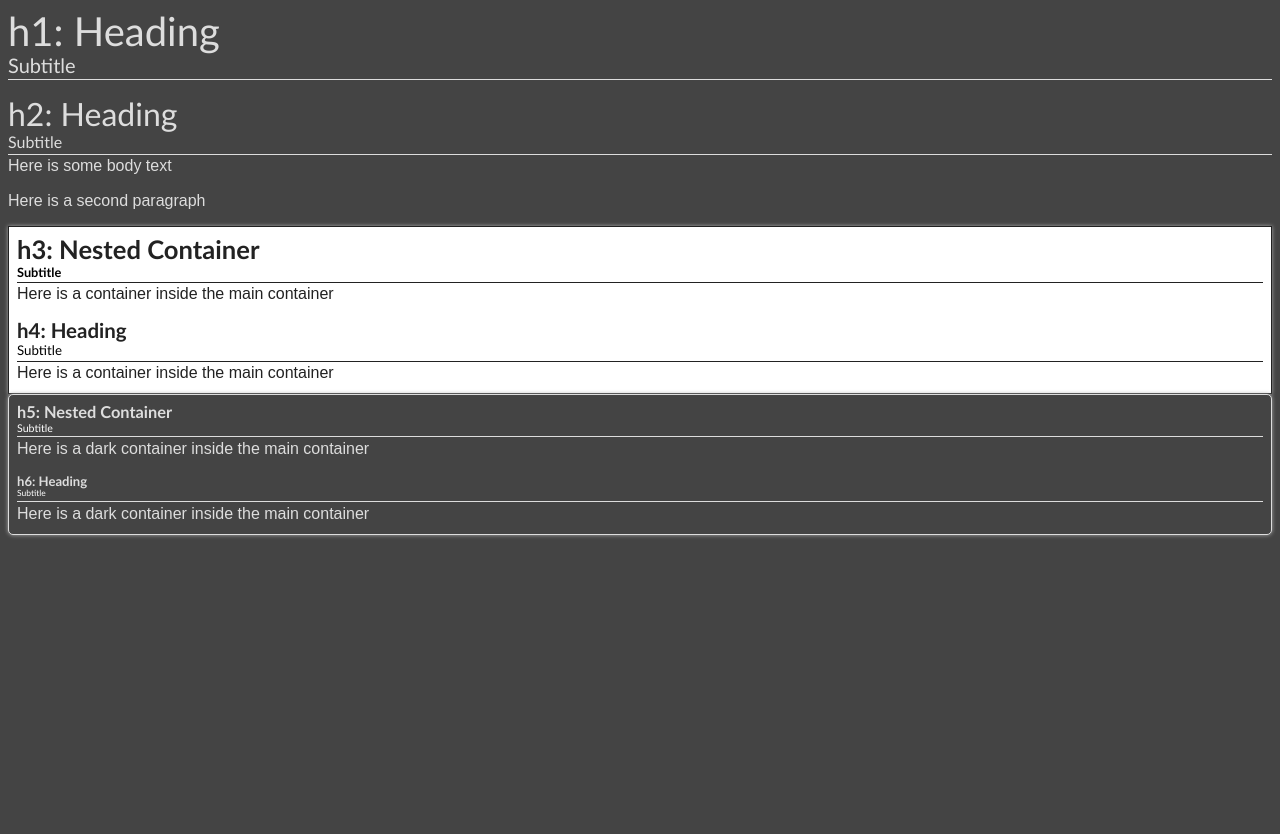
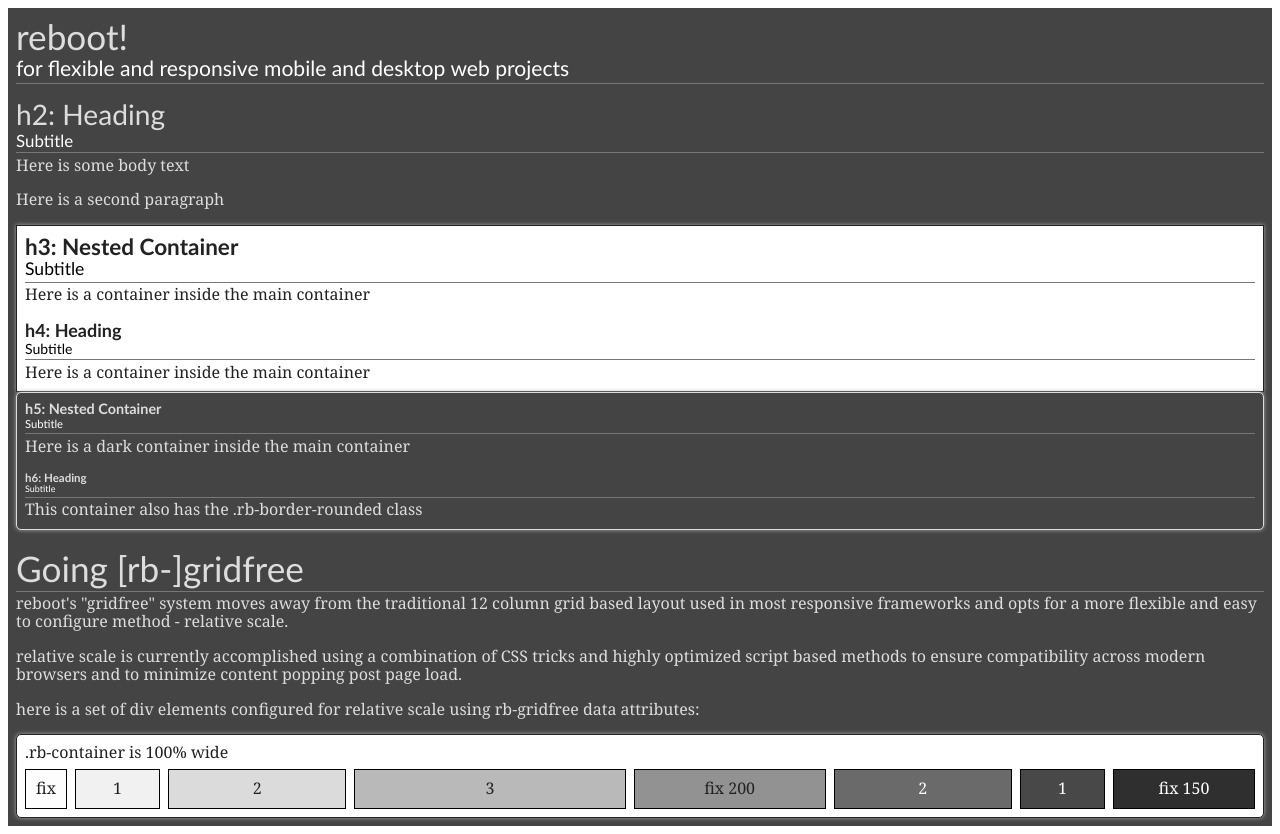
Before and after one commit to mikeschuld/reboot, a website: page index.htm in a window 1280 px wide. Before the commit the page ends 800 px from the top, so only its background shows below. Drawn offline with nearby package versions, Linux system fonts and the light colour scheme.

Commit message:
Initial gridfree code in place including active resizing. Needs optimization if possible

```diff
--- a/Gruntfile.js
+++ b/Gruntfile.js
@@ -5,7 +5,22 @@ module.exports = function(grunt) {
 		sass: {
 			dist: {
 				files: {
-					'css/rb-core.css': 'sass/rb-core.scss'
+					'css/rb-core.css': 'sass/rb-core.scss',
+					'css/rb-gridfree.css': 'sass/rb-gridfree.scss'
+				}
+			}
+		},
+
+		cssmin: {
+			options: {
+				shorthandCompacting: false,
+				roundingPrecision: -1
+			},
+			target: {
+				files: {
+					'css/normalize.min.css': ['node_modules/normalize.css/normalize.css'],
+					'css/rb-core.min.css': ['css/rb-core.css'],
+					'css/rb-gridfree.min.css': ['css/rb-gridfree.css']
 				}
 			}
 		},
@@ -13,12 +28,14 @@ module.exports = function(grunt) {
 		watch: {
 			css: {
 				files: '**/*.scss',
-				tasks: ['sass']
+				tasks: ['sass', 'cssmin']
 			}
 		}
 	});
 
 	grunt.loadNpmTasks('grunt-contrib-sass');
+	grunt.loadNpmTasks('grunt-contrib-cssmin');
 	grunt.loadNpmTasks('grunt-contrib-watch');
+
 	grunt.registerTask('default', ['watch']);
 }
--- a/index.htm
+++ b/index.htm
@@ -3,14 +3,32 @@
 	<head>
 		<meta charset="UTF-8">
 		<title>reboot</title>
-		<link rel="stylesheet" href="css/normalize.css" />
-		<link rel="stylesheet" href="css/rb-core.css" />
+		<link rel="stylesheet" href="css/normalize.min.css" />
+		<link rel="stylesheet" href="css/rb-core.min.css" />
+		<link rel="stylesheet" href="css/rb-gridfree.min.css" />
+		<style type="text/css">
+			main {
+				height: 100%;
+				display: block;
+			}
+			.rb-gridfree > div {
+				height: 40px;
+				border: 1px solid black;
+				box-sizing: border-box;
+				text-align: center;
+				line-height: 36px;
+			}
+		</style>
+		<script src="https://code.jquery.com/jquery-3.1.1.min.js"
+			integrity="sha256-hVVnYaiADRTO2PzUGmuLJr8BLUSjGIZsDYGmIJLv2b8="
+			crossorigin="anonymous"></script>
+		<script src="js/rb-gridfree.js"></script>
 	</head>
-	<body class="rb-container-dark">
-		<main>
+	<body class="rb-container">
+		<main class="rb-container-dark">
 			<h1>
-				h1: Heading
-				<span>Subtitle</span>
+				reboot!
+				<span>for flexible and responsive mobile and desktop web projects</span>
 			</h1>
 			<h2>
 				h2: Heading
@@ -47,8 +65,31 @@
 					<span>Subtitle</span>
 				</h6>
 				<p>
-					Here is a dark container inside the main container
+					This container also has the .rb-border-rounded class
 				</p>
+			</div>
+			<h1>Going [rb-]gridfree</h1>
+			<p>
+				reboot's "gridfree" system moves away from the traditional 12 column grid based layout used in most responsive frameworks and opts
+				for a more flexible and easy to configure method - relative scale.
+			</p>
+			<p>
+				relative scale is currently accomplished using a combination of CSS tricks and highly optimized script based methods to ensure
+				compatibility across modern browsers and to minimize content popping post page load.
+			</p>
+			<p>
+				here is a set of div elements configured for relative scale using rb-gridfree data attributes:
+			</p>
+			<div class="rb-container rb-border-rounded rb-gridfree">
+				<p data-rb-gf-all>.rb-container is 100% wide</p>
+				<div data-rb-gf-fix="50" style="background: rgb(253,253,253)">fix 50</div>
+				<div data-rb-gf-rel="1" style="background: rgb(241,241,241)">1</div>
+				<div data-rb-gf-rel="2" style="background: rgb(219,219,219)">2</div>
+				<div data-rb-gf-rel="3" style="background: rgb(185,185,185)">3</div>
+				<div data-rb-gf-fix="200" style="background: rgb(146,146,146)">fix 200</div>
+				<div data-rb-gf-rel="2" style="background: rgb(106,106,106); color: white;">2</div>
+				<div data-rb-gf-rel="1" style="background: rgb(72,72,72); color: white;">1</div>
+				<div data-rb-gf-fix="150" style="background: rgb(47,47,47); color: white;">fix 150</div>
 			</div>
 		</main>
 	</body>
--- /dev/null
+++ b/js/rb-gridfree.js
@@ -0,0 +1,76 @@
+var rb_gridfree = function($container) {
+    this.$container = $container;
+}
+
+rb_gridfree.prototype.initialize = function() {
+    this.$blocks = this.$container.find("[data-rb-gf-fix],[data-rb-gf-rel]");
+    console.log(`rb: initializing ${this.$blocks.length} blocks`);
+
+    var fixedTotal = 0;
+    var relativeTotal = 0;
+
+    this.$blocks.filter(function() {
+        return $(this).data("rb-gf-fix");
+    }).each(function(b, block){
+        fixedTotal += $(block).data("rb-gf-fix");
+    });
+
+    this.fixedTotal = fixedTotal;
+
+    this.$blocks.filter(function() {
+        return $(this).data("rb-gf-rel");
+    }).each(function(b, block){
+        relativeTotal += $(block).data("rb-gf-rel");
+    });
+
+    this.relativeTotal = relativeTotal;
+
+    this.$blocks.filter(function() {
+        return $(this).data("rb-gf-rel");
+    }).each(function(b, block){
+        var rel = $(block).data("rb-gf-rel");
+        var fix = $(block).data("rb-gf-fix");
+
+        $(block).data("rb-gf-rel-pct", rel / relativeTotal);
+    });
+
+    console.log(`rb: found ${fixedTotal} fix and ${relativeTotal} rel`)
+
+    this.resize();
+
+    return this;
+}
+
+ rb_gridfree.prototype.resize = function() {
+    var pctScaler = (this.$container.width() - this.fixedTotal) / this.$container.width();
+
+    this.$blocks.each(function(b, block) {
+        var pct = $(block).data("rb-gf-rel-pct") * pctScaler * 100;
+        var fix = $(block).data("rb-gf-fix");
+        var margin = $(block).css("margin")
+
+        var width = `0px - 2 * ${margin}`;
+
+        if (pct) {
+            width += ` + ${pct}%`;
+        }
+
+        if (fix) {
+            width += ` + ${fix}px`;
+        }
+
+        $(block).css("width", `calc(${width})`);
+    });
+}
+
+
+$(function(){
+    $(".rb-gridfree").each(function(){
+        var gridfree = new rb_gridfree($(this));
+        gridfree.initialize();
+
+        $(window).on('resize', function(){
+            gridfree.resize();
+        });
+    });
+});
--- a/package.json
+++ b/package.json
@@ -6,7 +6,10 @@
   "devDependencies": {
     "grunt": "~1.0.1",
     "grunt-contrib-sass": "~1.0.0",
-    "grunt-contrib-watch": "~1.0.0"
+    "grunt-contrib-watch": "~1.0.0",
+    "jquery": "~3.1.1",
+    "grunt-contrib-cssmin": "~1.0.2",
+    "normalize.css": "~5.0.0"
   },
   "repository": {
     "type": "git",
--- a/sass/_colors.scss
+++ b/sass/_colors.scss
@@ -19,7 +19,7 @@ $color-border-shadow-dark: #aaa;
 	color: $color;
 
 	> h1, > h2, > h3, > h4, > h5, > h6 {
-		border-color: $headings-border;
+		border-bottom: 1px solid $headings-border;
 		color: $headings-color;
 
 		span {
--- /dev/null
+++ b/sass/_common.scss
@@ -0,0 +1 @@
+$content-padding: 0.5em;
--- a/sass/_fonts.scss
+++ b/sass/_fonts.scss
@@ -1,13 +1,16 @@
+$font-content-size: 16px;
+
+$font-content: Georgia, "Times New Roman", Times, serif;
 $font-headings: "Trebuchet MS", Helvetica, sans-serif;
 
-$font-headings-h1-size: 2.5em;
+$font-headings-h1-size: 2.2em;
 $font-headings-h2-size: $font-headings-h1-size * 0.8;
 $font-headings-h3-size: $font-headings-h2-size * 0.8;
 $font-headings-h4-size: $font-headings-h3-size * 0.8;
 $font-headings-h5-size: $font-headings-h4-size * 0.8;
 $font-headings-h6-size: $font-headings-h5-size * 0.8;
 
-$font-headings-size-span: 0.5em;
+$font-headings-size-span: 0.6em;
 
 @mixin heading-font($size) {
 	font-family: $font-headings;
@@ -19,6 +22,9 @@ $font-headings-size-span: 0.5em;
 }
 
 .rb-container, .rb-container-dark {
+	font-family: $font-content;
+	font-size: $font-content-size;
+
 	h1 { @include heading-font($font-headings-h1-size); }
 	h2 { @include heading-font($font-headings-h2-size); }
 	h3 { @include heading-font($font-headings-h3-size); }
@@ -30,7 +36,7 @@ $font-headings-size-span: 0.5em;
 		font-weight: normal;
 	}
 
-	h4, h5, h6 {
+	h3, h4, h5, h6 {
 		span {
 			font-size: $font-headings-size-span * 1.3;
 			font-weight: normal;
--- a/sass/rb-core.scss
+++ b/sass/rb-core.scss
@@ -1,14 +1,12 @@
+@import 'common';
 @import 'colors';
 @import 'fonts';
 @import 'borders';
-
-$content-padding: 0.5em;
 
 .rb-container, .rb-container-dark {
 	padding: $content-padding;
 
 	h1, h2, h3, h4, h5, h6 {
-		border-bottom: 1px solid;
 		margin: 0.5em 0 0.15rem 0;
 		padding-bottom: 0.15rem;
 
@@ -17,7 +15,7 @@ $content-padding: 0.5em;
 		}
 
 		+ p {
-			margin-top: 0
+			margin-top: 0.15rem;
 		}
 
 		span {
--- /dev/null
+++ b/sass/rb-gridfree.scss
@@ -0,0 +1,23 @@
+@import 'common';
+
+.rb-container, .rb-container-dark {
+	.rb-gridfree {
+		padding: $content-padding / 2;
+		display: flex;
+		flex-direction: row;
+		flex-wrap: wrap;
+
+		[data-rb-gf-fix],[data-rb-gf-rel],[data-rb-gf-all] {
+			margin: $content-padding / 2;
+			overflow: hidden;
+		}
+
+		[data-rb-gf-fix] {
+			width: attr(data-rb-gf-fix px, auto)
+		}
+
+		[data-rb-gf-all] {
+			width: 100%;
+		}
+	}
+}
```
Also changed, not shown: css/normalize.min.css (added, +1 -0 lines), css/rb-core.css, css/rb-core.min.css (added), css/rb-gridfree.css (added), css/rb-gridfree.min.css (added), 4 other files.
